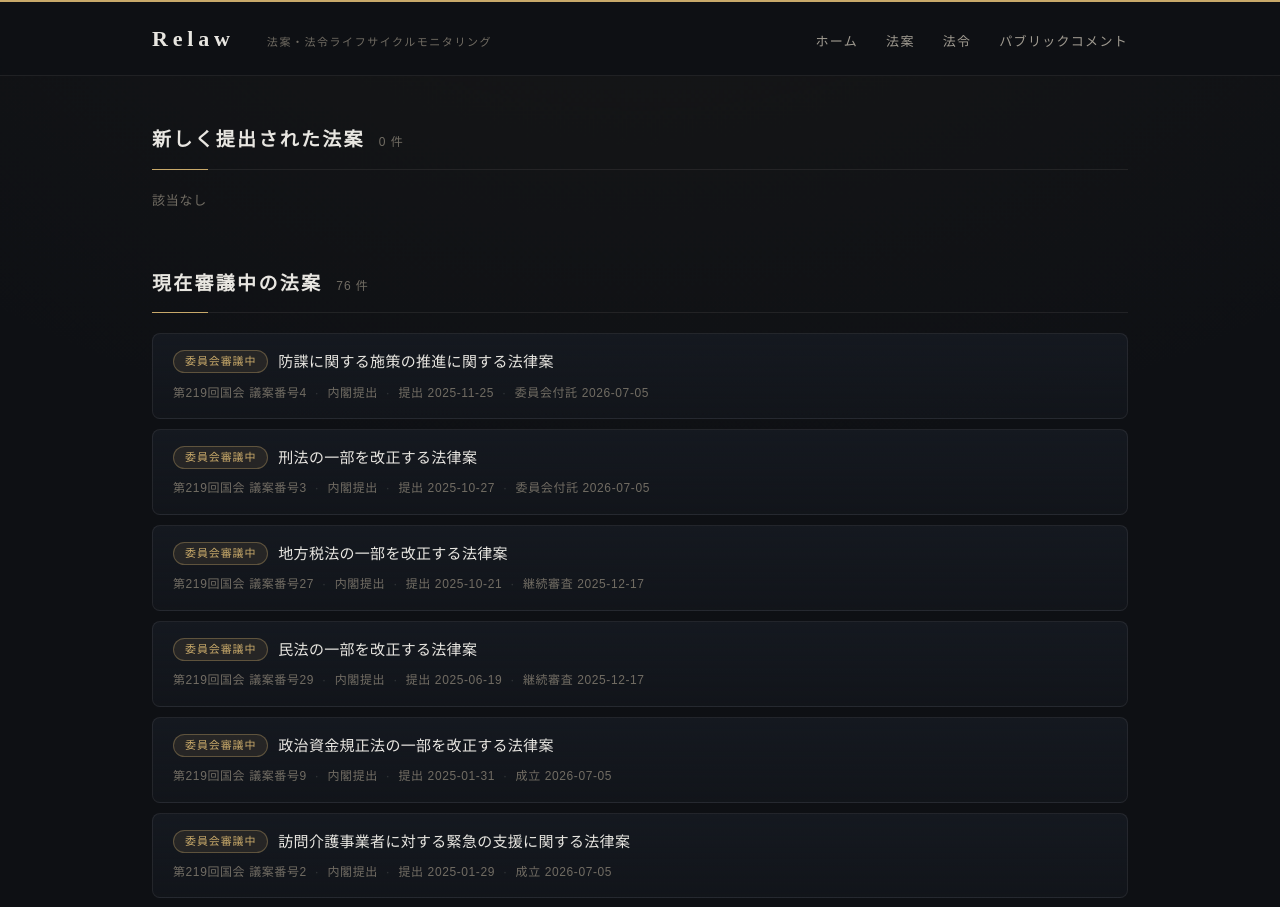
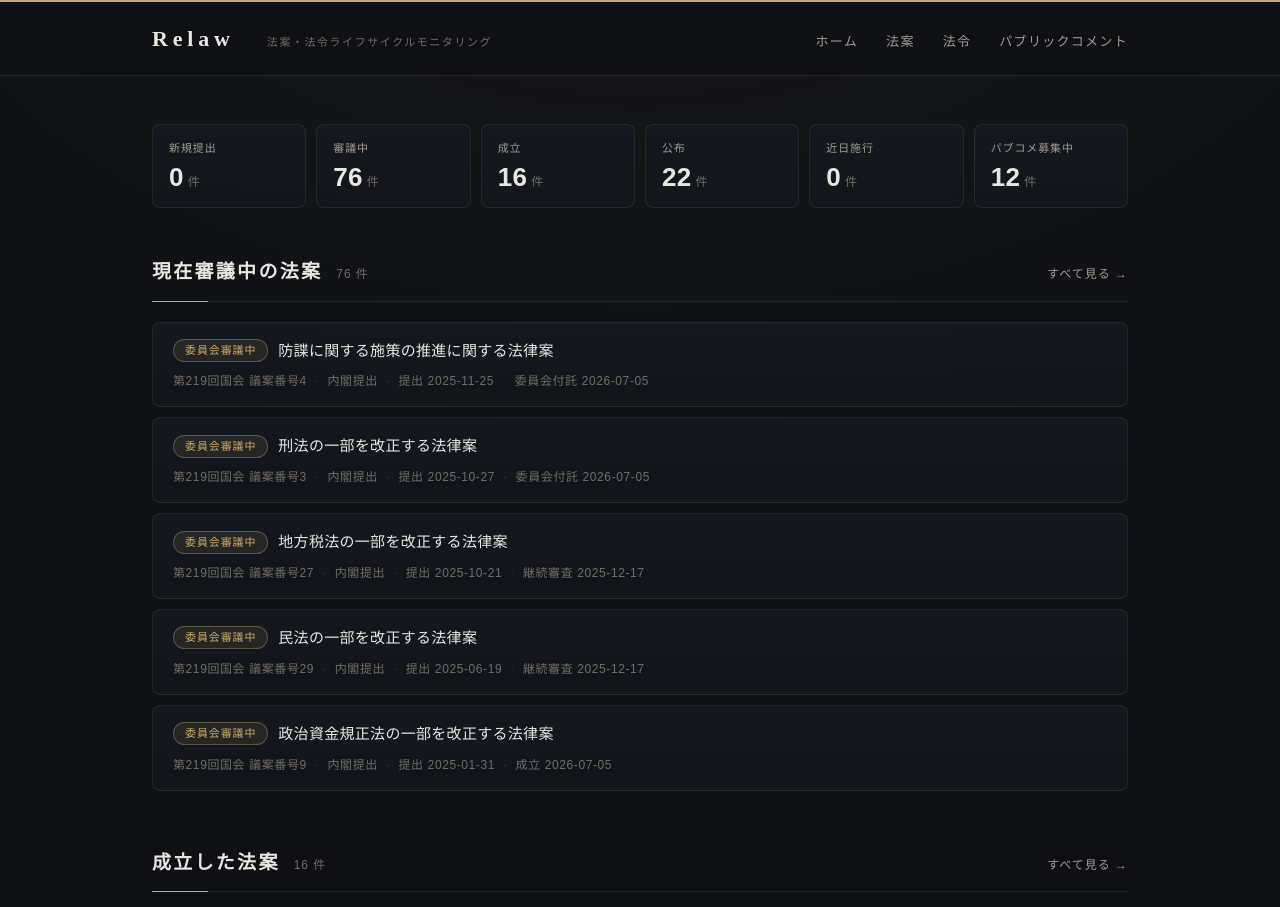
Before and after one commit to reload-co-jp/relaw, a Next.js app: page / in a window 1280 px wide. Shown: the top 907 px of the page. Built offline with nearby package versions, Linux system fonts and the light colour scheme.

Commit message:
Add sumamry tile

```diff
--- a/app/page.tsx
+++ b/app/page.tsx
@@ -8,9 +8,12 @@ import {
   getUpcomingEnforcementLaws,
 } from "lib/data"
 import { Section } from "components/elements/section"
+import { StatTiles } from "components/elements/stat-tiles"
 import { BillList } from "components/blocks/bill-list"
 import { LawList } from "components/blocks/law-list"
 import { PublicCommentList } from "components/blocks/public-comment-list"
+
+const FIRST_VIEW_LIMIT = 5
 
 const Page: FC = () => {
   const submitted = getRecentlySubmittedBills()
@@ -21,24 +24,103 @@ const Page: FC = () => {
   const openComments = getOpenPublicComments()
   return (
     <>
-      <Section title="新しく提出された法案" count={submitted.length}>
-        <BillList bills={submitted} />
+      <StatTiles
+        stats={[
+          {
+            label: "新規提出",
+            value: submitted.length,
+            href: submitted.length > 0 ? "#submitted" : "/bills/",
+          },
+          {
+            label: "審議中",
+            value: deliberating.length,
+            href: deliberating.length > 0 ? "#deliberating" : "/bills/",
+          },
+          {
+            label: "成立",
+            value: enacted.length,
+            href: enacted.length > 0 ? "#enacted" : "/bills/",
+          },
+          {
+            label: "公布",
+            value: promulgated.length,
+            href: promulgated.length > 0 ? "#promulgated" : "/laws/",
+          },
+          {
+            label: "近日施行",
+            value: upcoming.length,
+            href: upcoming.length > 0 ? "#upcoming" : "/laws/",
+          },
+          {
+            label: "パブコメ募集中",
+            value: openComments.length,
+            href:
+              openComments.length > 0 ? "#public-comments" : "/public-comments/",
+          },
+        ]}
+      />
+      {submitted.length > 0 && (
+        <Section
+          id="submitted"
+          title="新しく提出された法案"
+          count={submitted.length}
+          moreHref="/bills/"
+        >
+          <BillList bills={submitted.slice(0, FIRST_VIEW_LIMIT)} />
         </Section>
-      <Section title="現在審議中の法案" count={deliberating.length}>
-        <BillList bills={deliberating} />
+      )}
+      {deliberating.length > 0 && (
+        <Section
+          id="deliberating"
+          title="現在審議中の法案"
+          count={deliberating.length}
+          moreHref="/bills/"
+        >
+          <BillList bills={deliberating.slice(0, FIRST_VIEW_LIMIT)} />
         </Section>
-      <Section title="成立した法案" count={enacted.length}>
-        <BillList bills={enacted} />
+      )}
+      {enacted.length > 0 && (
+        <Section
+          id="enacted"
+          title="成立した法案"
+          count={enacted.length}
+          moreHref="/bills/"
+        >
+          <BillList bills={enacted.slice(0, FIRST_VIEW_LIMIT)} />
         </Section>
-      <Section title="公布された法令" count={promulgated.length}>
-        <LawList laws={promulgated} />
+      )}
+      {promulgated.length > 0 && (
+        <Section
+          id="promulgated"
+          title="公布された法令"
+          count={promulgated.length}
+          moreHref="/laws/"
+        >
+          <LawList laws={promulgated.slice(0, FIRST_VIEW_LIMIT)} />
         </Section>
-      <Section title="近日施行される法令" count={upcoming.length}>
-        <LawList laws={upcoming} />
+      )}
+      {upcoming.length > 0 && (
+        <Section
+          id="upcoming"
+          title="近日施行される法令"
+          count={upcoming.length}
+          moreHref="/laws/"
+        >
+          <LawList laws={upcoming.slice(0, FIRST_VIEW_LIMIT)} />
         </Section>
-      <Section title="募集中のパブリックコメント" count={openComments.length}>
-        <PublicCommentList comments={openComments} />
+      )}
+      {openComments.length > 0 && (
+        <Section
+          id="public-comments"
+          title="募集中のパブリックコメント"
+          count={openComments.length}
+          moreHref="/public-comments/"
+        >
+          <PublicCommentList
+            comments={openComments.slice(0, FIRST_VIEW_LIMIT)}
+          />
         </Section>
+      )}
     </>
   )
 }
--- a/app/theme.css
+++ b/app/theme.css
@@ -156,11 +156,72 @@ body {
   letter-spacing: 0.08em;
 }
 
+.section-more {
+  color: var(--text-muted);
+  font-size: 0.75rem;
+  letter-spacing: 0.08em;
+  margin-left: auto;
+  text-decoration: none;
+  transition: color 0.2s;
+}
+
+.section-more:hover {
+  color: var(--gold-strong);
+}
+
 .empty-message {
   color: var(--text-faint);
   font-size: 0.8125rem;
   letter-spacing: 0.06em;
   margin: 0;
+}
+
+/* ---- stat tiles ---- */
+
+.stat-grid {
+  display: grid;
+  gap: 0.625rem;
+  grid-template-columns: repeat(auto-fit, minmax(8rem, 1fr));
+  margin: 0 0 3rem;
+}
+
+.stat-tile {
+  background: linear-gradient(180deg, var(--surface), rgba(21, 25, 32, 0.55));
+  border: 1px solid var(--line);
+  border-radius: 0.5rem;
+  display: flex;
+  flex-direction: column;
+  gap: 0.25rem;
+  padding: 0.875rem 1rem;
+  text-decoration: none;
+  transition:
+    border-color 0.25s,
+    background 0.25s;
+}
+
+.stat-tile:hover {
+  background: var(--surface-hover);
+  border-color: var(--gold-line);
+}
+
+.stat-label {
+  color: var(--text-muted);
+  font-size: 0.6875rem;
+  letter-spacing: 0.08em;
+}
+
+.stat-value {
+  color: var(--text);
+  font-size: 1.625rem;
+  font-weight: 600;
+  line-height: 1.2;
+}
+
+.stat-unit {
+  color: var(--text-faint);
+  font-size: 0.75rem;
+  font-weight: 400;
+  margin-left: 0.25rem;
 }
 
 /* ---- cards / lists ---- */
--- a/components/elements/section.tsx
+++ b/components/elements/section.tsx
@@ -1,14 +1,22 @@
 import { FC, ReactNode } from "react"
+import Link from "next/link"
 
 export const Section: FC<{
   title: string
   count?: number
+  id?: string
+  moreHref?: string
   children: ReactNode
-}> = ({ title, count, children }) => (
-  <section className="section">
+}> = ({ title, count, id, moreHref, children }) => (
+  <section className="section" id={id}>
     <div className="section-header">
       <h2 className="section-title">{title}</h2>
       {count !== undefined && <span className="section-count">{count} 件</span>}
+      {moreHref && (
+        <Link href={moreHref} className="section-more">
+          すべて見る →
+        </Link>
+      )}
     </div>
     {children}
   </section>
--- /dev/null
+++ b/components/elements/stat-tiles.tsx
@@ -0,0 +1,22 @@
+import { FC } from "react"
+import Link from "next/link"
+
+export interface Stat {
+  label: string
+  value: number
+  href: string
+}
+
+export const StatTiles: FC<{ stats: Stat[] }> = ({ stats }) => (
+  <div className="stat-grid">
+    {stats.map((stat) => (
+      <Link key={stat.label} href={stat.href} className="stat-tile">
+        <span className="stat-label">{stat.label}</span>
+        <span className="stat-value">
+          {stat.value}
+          <span className="stat-unit">件</span>
+        </span>
+      </Link>
+    ))}
+  </div>
+)
```
Lines whose indentation alone changed are shown as unchanged.
